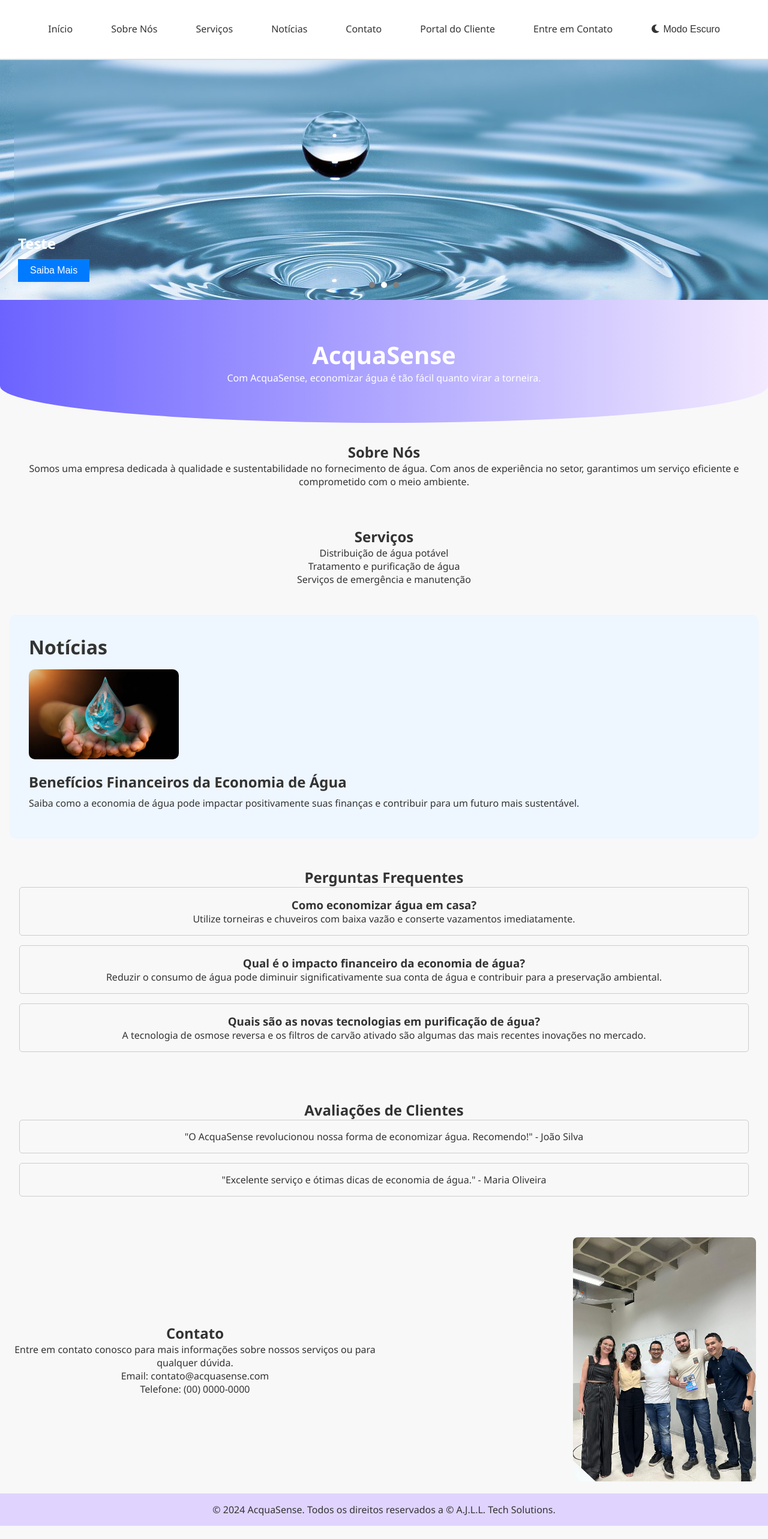
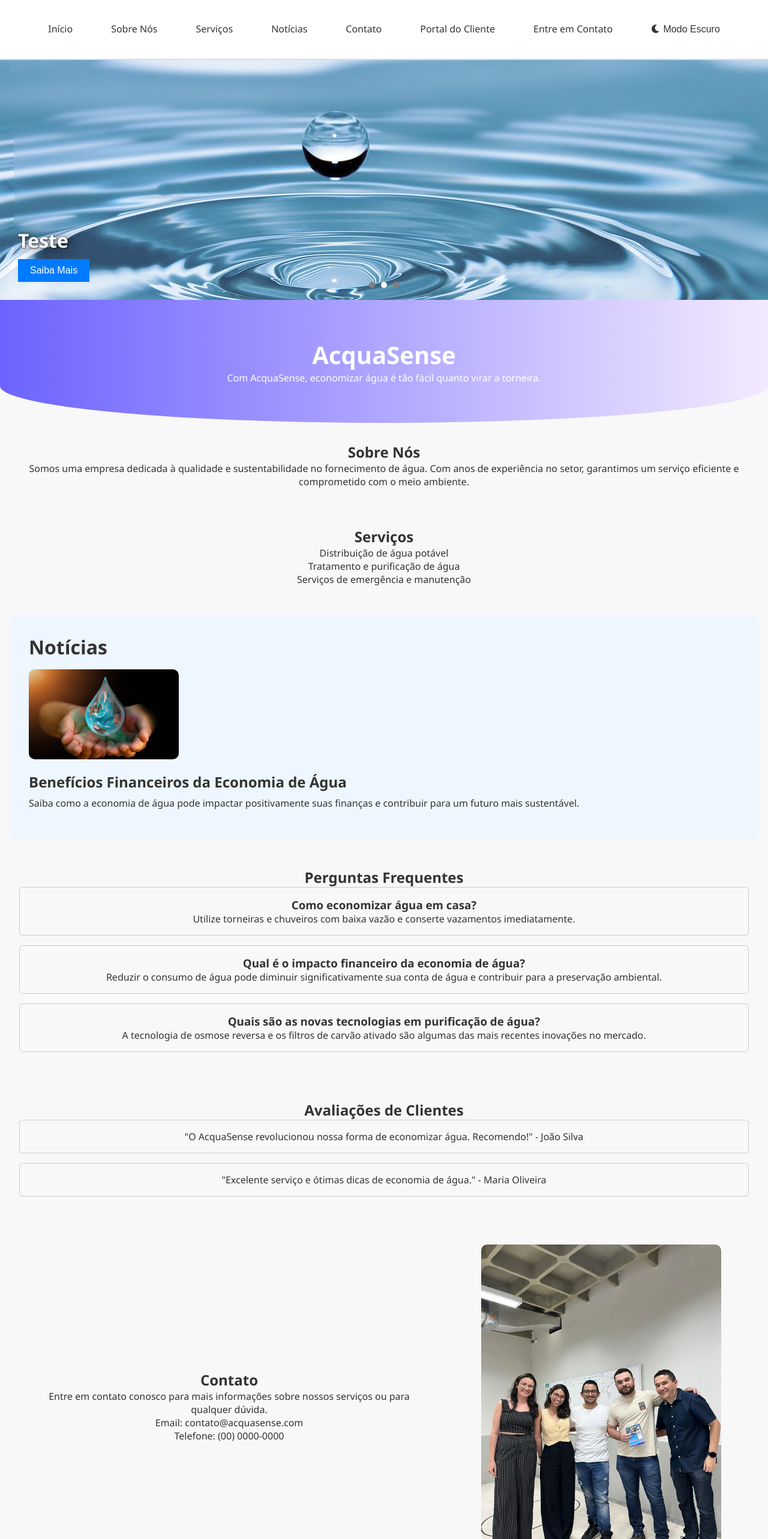
Before and after one commit to LcasFerrei/AcquaSense, a React (Create React App) app in the folder AcquaSense React/: page / in a window 1280 px wide. Shown: the top 2566 px of the page at 60% size. Before the commit the page ends 2544 px from the top, so only its background shows below. Built offline with nearby package versions, Linux system fonts and the light colour scheme.

Commit message:
Ajustes no contato

```diff
--- a/AcquaSense React/src/pages/home/App.css
+++ b/AcquaSense React/src/pages/home/App.css
@@ -226,27 +226,24 @@ body {
 
 .contact {
     display: flex;
-    align-items: center;
-    justify-content: space-between;
-    padding: 20px;
+    align-items: center; /* Centraliza o conteúdo verticalmente */
+    justify-content: space-around; /* Ajusta o espaçamento entre texto e imagem */
+    padding: 2rem;
+    gap: 1.5rem; /* Espaço entre o texto e a imagem */
 }
 
 .contact-text {
-    flex: 1;
-    padding-right: 20px;
+    max-width: 50%; /* Limita a largura do texto */
 }
 
 .contact-image {
-    flex: 1;
-    display: flex;
-    justify-content: flex-end;
+    max-width: 400px; /* Define uma largura máxima para a imagem */
+    width: 100%; /* Faz a imagem ocupar a largura disponível até o limite */
 }
 
 .contact-image img {
-    max-width: 50%; /* Define a largura máxima da imagem */
-    height: auto; /* Mantém a proporção da imagem */
-    border-radius: 8px; /* Mantém o arredondamento das bordas */
-    margin-left: -20px; /* Ajusta a margem esquerda para mover a imagem um pouco para a esquerda */
+    width: 100%; /* Garante que a imagem se ajuste à largura definida */
+    border-radius: 10px; /* Adiciona um leve arredondamento à imagem */
 }
 
 
@@ -276,9 +273,15 @@ body {
 }
 
 .banner-content h2 {
-    margin: 0;
-    font-size: 24px;
+    position: relative;
+    font-size: 2rem; /* Ajuste o tamanho da fonte conforme necessário */
+    color: white; /* Cor do texto */
+    text-shadow:
+        1px 1px 2px rgba(0, 0, 0, 0.5), /* Sombra leve */
+        0 0 25px rgba(0, 0, 0, 0.5), /* Sombra mais forte */
+        0 0 5px rgba(0, 0, 0, 0.5); /* Sombra de contorno */
 }
+
 
 .banner-content button {
     background-color: #007bff;
```
